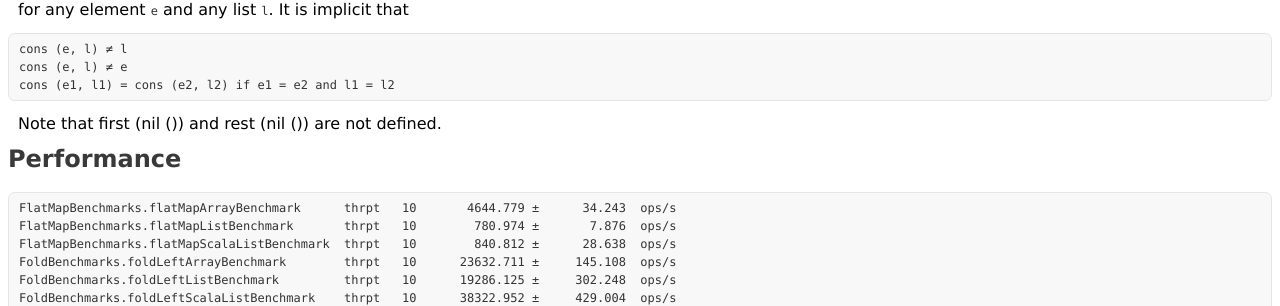
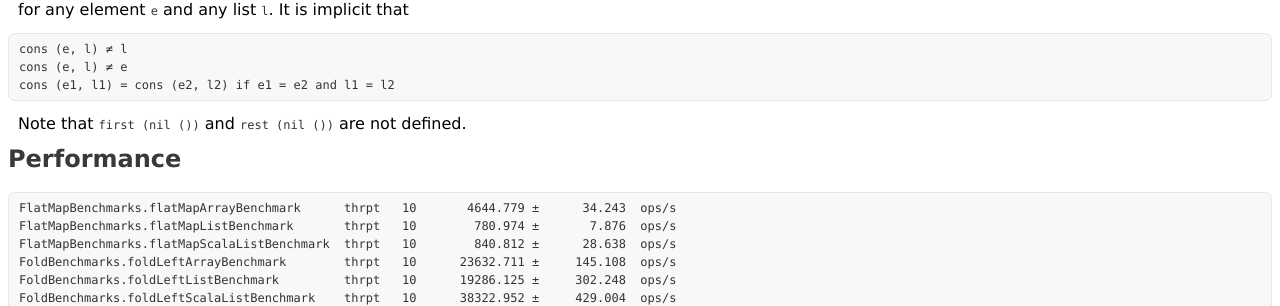
Before and after one commit to CarloMicieli/hascalator, a Jekyll site: the page built from tut/list.md, in a window 1280 px wide and 900 px high, scrolled down 784 px. Shown: the part 146-452 px from the top of the window. Built offline with Jekyll 4.4.1, drawn with Linux system fonts in a browser that asks for light colours.

Commit message:
updated site

````diff
--- a/tut/list.md
+++ b/tut/list.md
@@ -69,7 +69,7 @@ cons (e, l) ≠ e
 cons (e1, l1) = cons (e2, l2) if e1 = e2 and l1 = l2
 ```
 
-Note that first (nil ()) and rest (nil ()) are not defined.
+Note that `first (nil ())` and `rest (nil ())` are not defined.
 
 ## Performance
 
````
